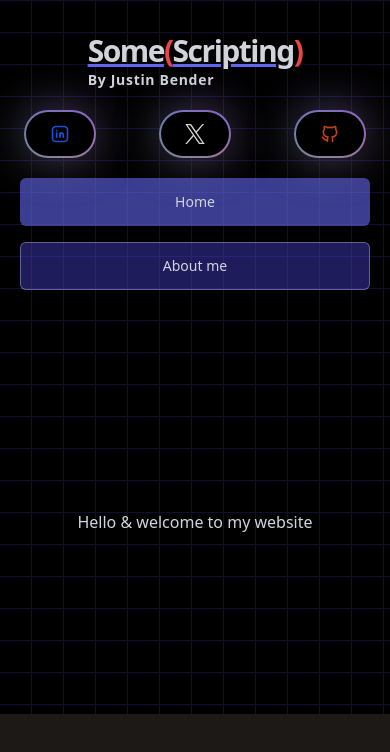
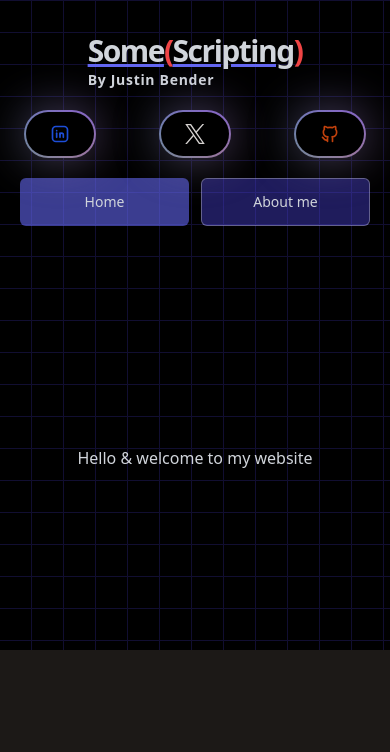
Before and after one commit to ScriptAlchemist/just_in, a Next.js app: page /about-me in a window 390 px wide. Shown: the top 752 px of the page. Built offline with nearby package versions, Linux system fonts and the light colour scheme; no server answers.

Commit message:
removing the col on small screens for the navbar

```diff
--- a/components/navbar.tsx
+++ b/components/navbar.tsx
@@ -62,7 +62,7 @@ export const Navbar = () => {
           </div>
         </section>
         <NavigationMenuList className='flex'>
-            <div className='flex flex-col sm:flex-row w-full max-w-screen-lg mx-5 sm:mx-20 mt-5 gap-x-3 gap-y-4 sm:gap-x-8'>
+            <div className='flex flex-row w-full max-w-screen-lg mx-5 sm:mx-20 mt-5 gap-x-3 gap-y-4 sm:gap-x-8'>
               <NavigationMenuItem className='flex-1'>
                 <Link href="/" legacyBehavior passHref>
                   <NavigationMenuLink active={router.pathname === '/'} className={navigationMenuTriggerStyle()}>
```
